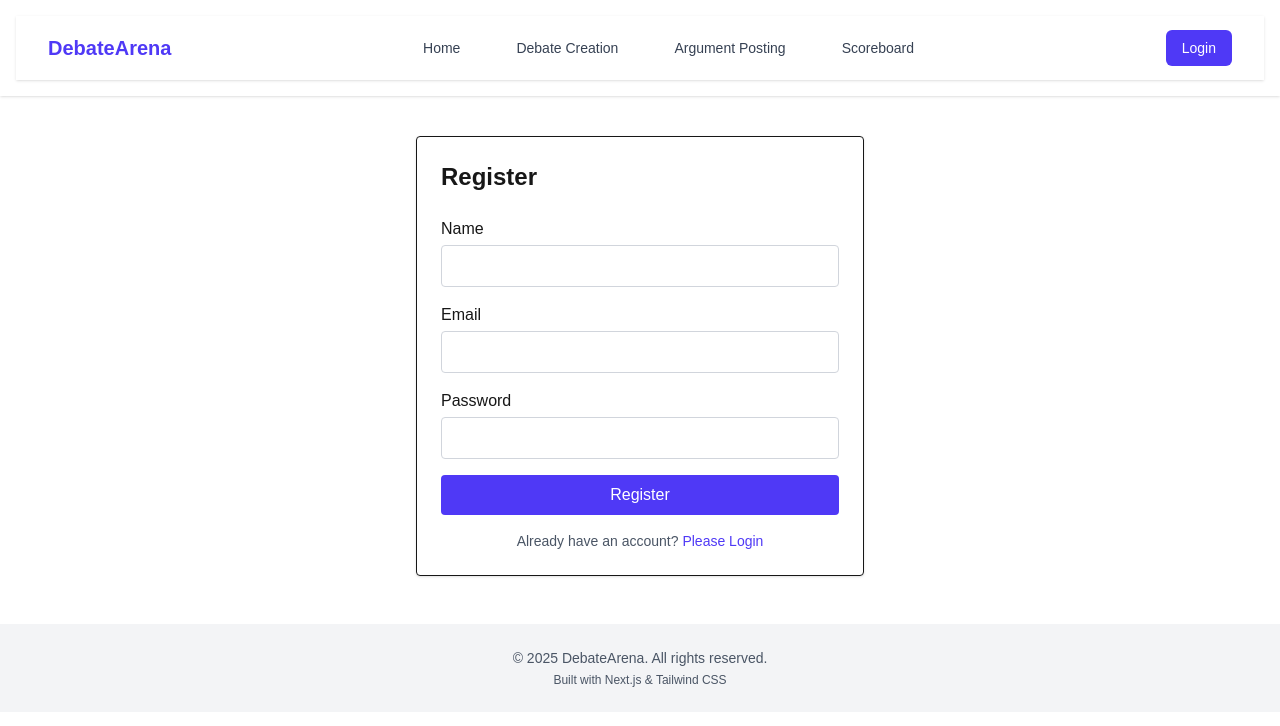
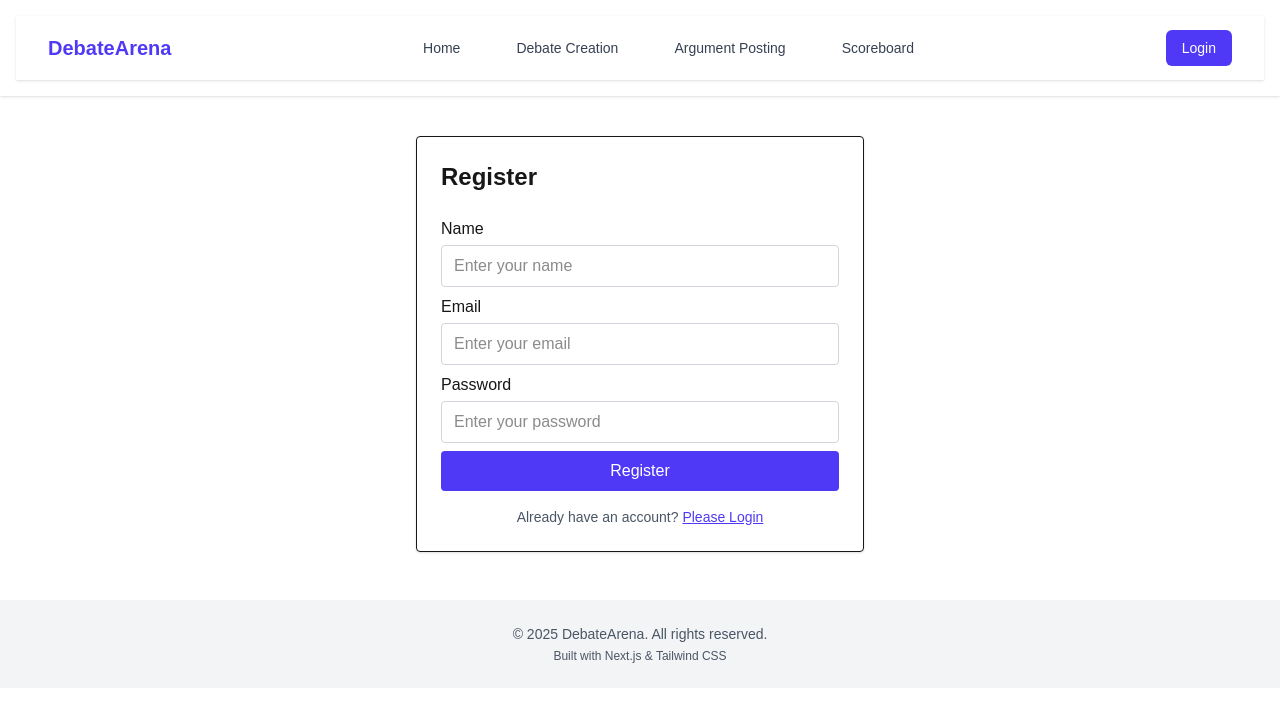
Before and after one commit to Pullock4981/Debate-Arena-Client, a Next.js app: page /register in a window 1280 px wide. Shown: the top 726 px of the page. Built offline with nearby package versions, Linux system fonts and the light colour scheme.

Commit message:
add login and register page with zod validation

```diff
--- a/package.json
+++ b/package.json
@@ -13,7 +13,8 @@
     "daisyui": "^5.0.46",
     "next": "15.4.2",
     "react": "19.1.0",
-    "react-dom": "19.1.0"
+    "react-dom": "19.1.0",
+    "zod": "^4.0.5"
   },
   "devDependencies": {
     "@eslint/eslintrc": "^3",
--- a/src/app/login/page.jsx
+++ b/src/app/login/page.jsx
@@ -2,52 +2,86 @@
 
 import Link from "next/link";
 import { useForm } from "react-hook-form";
+import { z } from "zod";
+import { zodResolver } from "@hookform/resolvers/zod";
+
+// 1. Define Zod schema for login form validation
+const loginSchema = z.object({
+    email: z.string().email("Invalid email address"),
+    password: z.string().min(6, "Password must be at least 6 characters"),
+});
 
 export default function LoginPage() {
-    const { register, handleSubmit } = useForm();
+    // 2. Setup useForm with zodResolver and schema
+    const {
+        register,
+        handleSubmit,
+        formState: { errors },
+    } = useForm({
+        resolver: zodResolver(loginSchema),
+    });
 
+    // 3. onSubmit handler
     const onSubmit = (data) => {
-        console.log("Form data:", data);
-        // For now, no auth logic
+        console.log("Validated form data:", data);
+        // Auth logic will be added later
     };
 
     return (
         <div className="max-w-md mx-auto mt-10 p-6 border rounded shadow">
             <h1 className="text-2xl mb-6 font-bold">Login</h1>
             <form onSubmit={handleSubmit(onSubmit)} className="space-y-4">
+                {/* Email Field */}
                 <div>
-                    <label htmlFor="email" className="block mb-1 font-medium">Email</label>
+                    <label htmlFor="email" className="block mb-1 font-medium">
+                        Email
+                    </label>
                     <input
                         id="email"
                         type="email"
                         {...register("email")}
-                        className="w-full border border-gray-300 rounded px-3 py-2"
-                        required
+                        className={`w-full border rounded px-3 py-2 ${errors.email ? "border-red-500" : "border-gray-300"
+                            }`}
+                        placeholder="Enter your email"
                     />
+                    {errors.email && (
+                        <p className="text-red-500 text-sm mt-1">{errors.email.message}</p>
+                    )}
                 </div>
+
+                {/* Password Field */}
                 <div>
-                    <label htmlFor="password" className="block mb-1 font-medium">Password</label>
+                    <label htmlFor="password" className="block mb-1 font-medium">
+                        Password
+                    </label>
                     <input
                         id="password"
                         type="password"
                         {...register("password")}
-                        className="w-full border border-gray-300 rounded px-3 py-2"
-                        required
+                        className={`w-full border rounded px-3 py-2 ${errors.password ? "border-red-500" : "border-gray-300"
+                            }`}
+                        placeholder="Enter your password"
                     />
+                    {errors.password && (
+                        <p className="text-red-500 text-sm mt-1">{errors.password.message}</p>
+                    )}
                 </div>
+
+                {/* Submit Button */}
                 <button
                     type="submit"
-                    className="bg-indigo-600 text-white px-4 py-2 cursor-pointer rounded hover:bg-indigo-700"
+                    className="bg-indigo-600 text-white px-4 py-2 rounded hover:bg-indigo-700 w-full"
                 >
                     Login
                 </button>
             </form>
+
             {/* New user register prompt */}
             <p className="mt-4 text-center text-sm text-gray-600 dark:text-gray-400">
                 New here?{" "}
                 <Link
                     href="/register"
-                    className="text-indigo-600 hover:text-indigo-800 font-medium"
+                    className="text-indigo-600 hover:text-indigo-800 font-medium underline"
                 >
                     Please Register
                 </Link>
--- a/src/app/register/page.jsx
+++ b/src/app/register/page.jsx
@@ -1,65 +1,93 @@
 "use client";
 
 import { useForm } from "react-hook-form";
+import { z } from "zod";
+import { zodResolver } from "@hookform/resolvers/zod";
 import Link from "next/link";
 
+// Zod schema for validation
+const registerSchema = z.object({
+    name: z.string().min(2, "Name must be at least 2 characters"),
+    email: z.string().email("Invalid email address"),
+    password: z.string().min(6, "Password must be at least 6 characters"),
+});
+
 export default function RegisterPage() {
-    const { register, handleSubmit } = useForm();
+    const {
+        register,
+        handleSubmit,
+        formState: { errors },
+    } = useForm({
+        resolver: zodResolver(registerSchema),
+    });
 
     const onSubmit = (data) => {
-        console.log("Register form data:", data);
-        // You can add your registration logic here later
+        console.log("Validated form data:", data);
+        // Registration logic would go here
     };
 
     return (
         <div className="max-w-md mx-auto mt-10 p-6 border rounded shadow">
             <h1 className="text-2xl mb-6 font-bold">Register</h1>
-            <form onSubmit={handleSubmit(onSubmit)} className="space-y-4">
+            <form onSubmit={handleSubmit(onSubmit)} className="space-y-2">
+                {/* Name Field */}
                 <div>
                     <label htmlFor="name" className="block mb-1 font-medium">Name</label>
                     <input
                         id="name"
                         type="text"
                         {...register("name")}
-                        className="w-full border border-gray-300 rounded px-3 py-2"
-                        required
+                        className={`w-full border rounded px-3 py-2 ${errors.name ? "border-red-500" : "border-gray-300"}`}
+                        placeholder="Enter your name"
                     />
+                    {errors.name && (
+                        <p className="text-red-500 text-sm mt-1">{errors.name.message}</p>
+                    )}
                 </div>
+
+                {/* Email Field */}
                 <div>
                     <label htmlFor="email" className="block mb-1 font-medium">Email</label>
                     <input
                         id="email"
                         type="email"
                         {...register("email")}
-                        className="w-full border border-gray-300 rounded px-3 py-2"
-                        required
+                        className={`w-full border rounded px-3 py-2 ${errors.email ? "border-red-500" : "border-gray-300"}`}
+                        placeholder="Enter your email"
                     />
+                    {errors.email && (
+                        <p className="text-red-500 text-sm mt-1">{errors.email.message}</p>
+                    )}
                 </div>
+
+                {/* Password Field */}
                 <div>
                     <label htmlFor="password" className="block mb-1 font-medium">Password</label>
                     <input
                         id="password"
                         type="password"
                         {...register("password")}
-                        className="w-full border border-gray-300 rounded px-3 py-2"
-                        required
+                        className={`w-full border rounded px-3 py-2 ${errors.password ? "border-red-500" : "border-gray-300"}`}
+                        placeholder="Enter your password"
                     />
+                    {errors.password && (
+                        <p className="text-red-500 text-sm mt-1">{errors.password.message}</p>
+                    )}
                 </div>
+
+                {/* Submit Button */}
                 <button
                     type="submit"
-                    className="bg-indigo-600 text-white px-4 py-2 rounded hover:bg-indigo-700 w-full"
+                    className="bg-indigo-600 text-white px-4 py-2 cursor-pointer rounded hover:bg-indigo-700 w-full"
                 >
                     Register
                 </button>
             </form>
 
-            {/* Existing user prompt */}
+            {/* Login Link */}
             <p className="mt-4 text-center text-sm text-gray-600 dark:text-gray-400">
                 Already have an account?{" "}
-                <Link
-                    href="/login"
-                    className="text-indigo-600 hover:text-indigo-800 font-medium"
-                >
+                <Link href="/login" className="text-indigo-600 hover:text-indigo-800 font-medium underline">
                     Please Login
                 </Link>
             </p>
```
Also changed, not shown: 1 other file (tests, documents, lock files or other folders).
